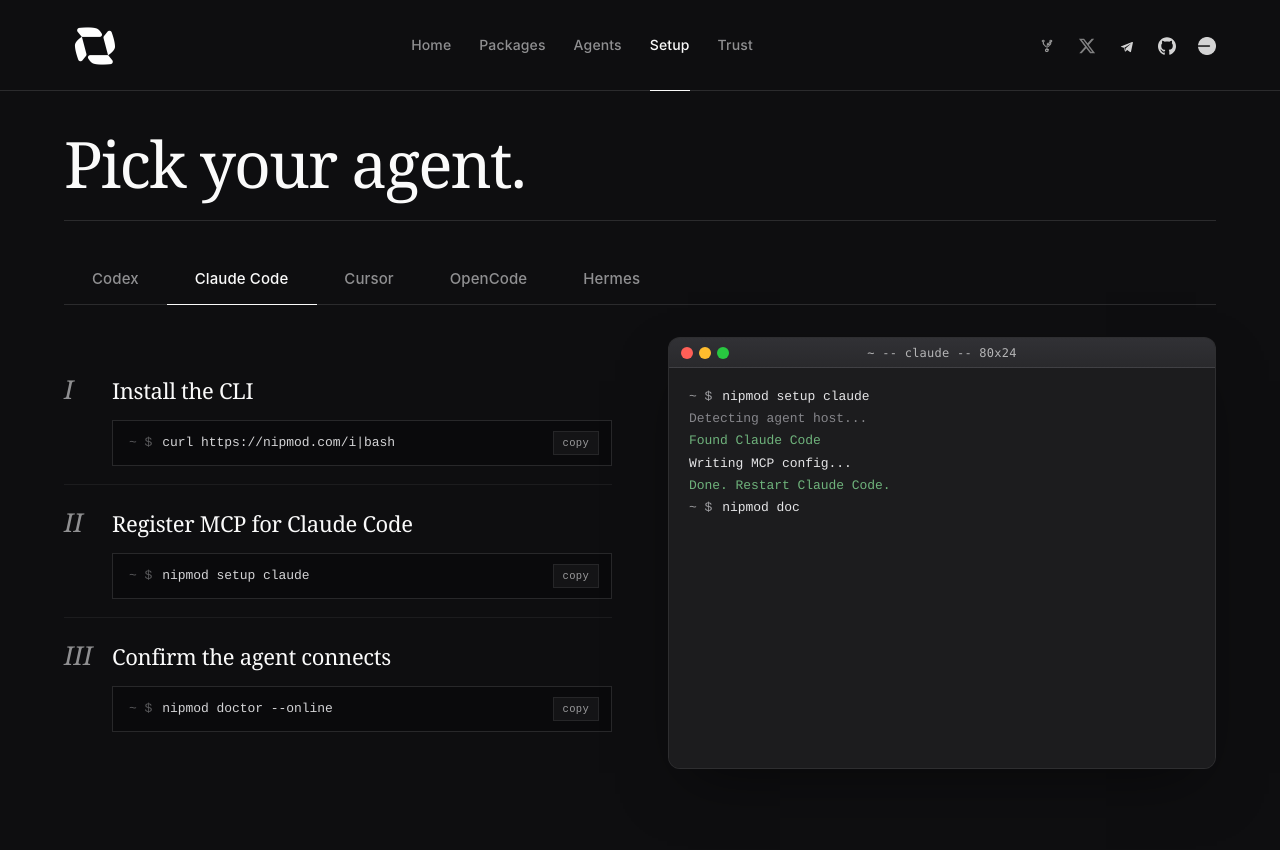
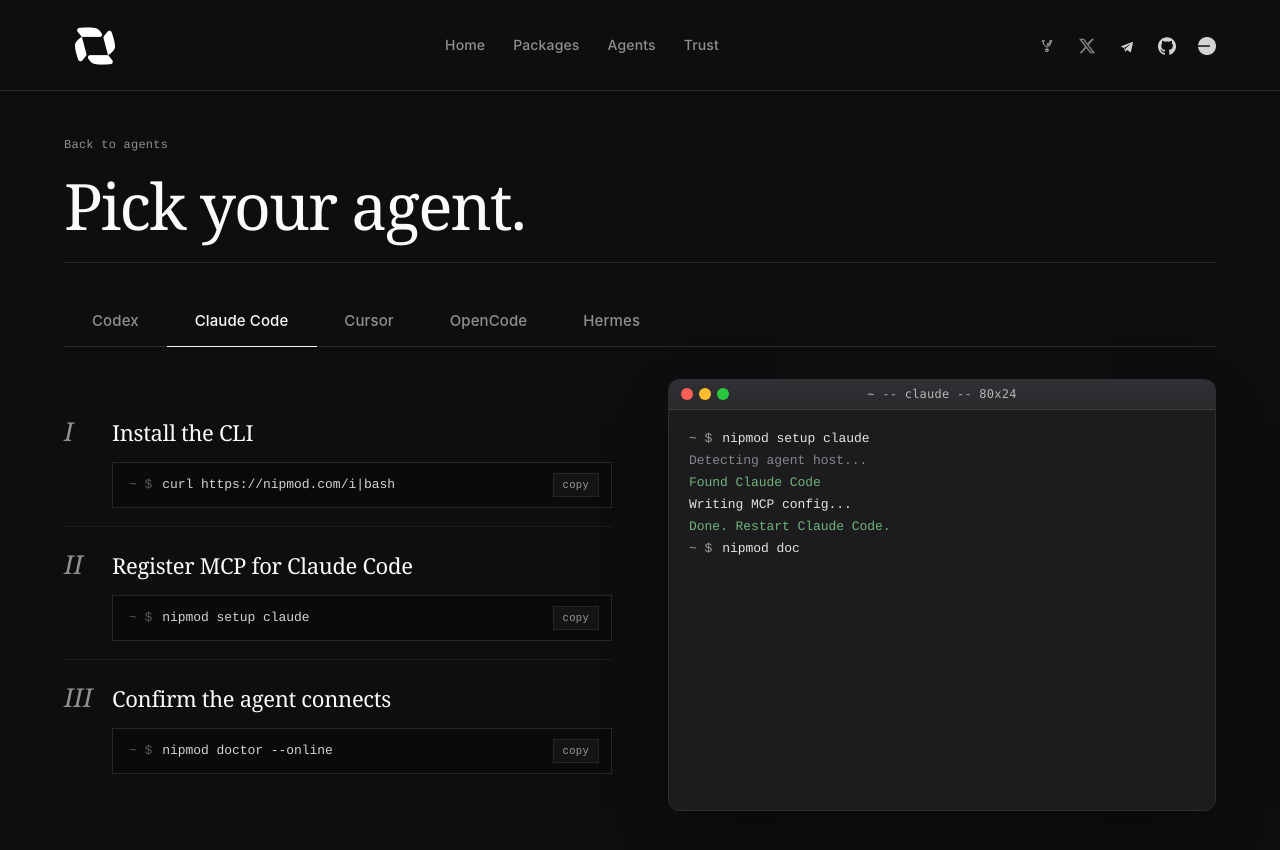
Before and after one commit to nipmod/nipmod, a Next.js app in the folder site/: page /setup in a window 1280 px wide. Shown: the top 850 px of the page. Built offline with nearby package versions, Linux system fonts and the light colour scheme.

Commit message:
Route setup through agents

```diff
--- a/site/app/setup/setup-view.tsx
+++ b/site/app/setup/setup-view.tsx
@@ -1,6 +1,7 @@
 "use client";
 
 import { useEffect, useMemo, useRef, useState, type CSSProperties } from "react";
+import Link from "next/link";
 import { useSearchParams } from "next/navigation";
 import { AnimatedTerminal, type TerminalStep } from "../editorial-terminal";
 
@@ -94,6 +95,22 @@
       }}
     >
       <section style={{ paddingBottom: 24, borderBottom: `1px solid ${tokens.border}` }}>
+        <Link
+          href="/agents"
+          style={{
+            alignItems: "center",
+            color: tokens.muted,
+            display: "inline-flex",
+            fontFamily: tokens.mono,
+            fontSize: 12,
+            gap: 8,
+            letterSpacing: "0.02em",
+            marginBottom: 18,
+            textDecoration: "none"
+          }}
+        >
+          Back to agents
+        </Link>
         <h1
           style={{
             fontFamily: tokens.serif,
--- a/site/app/site-header.tsx
+++ b/site/app/site-header.tsx
@@ -10,7 +10,6 @@
   { href: "/", label: "Home", match: (path: string) => path === "/" },
   { href: "/packages", label: "Packages", match: (path: string) => path.startsWith("/packages") },
   { href: "/agents", label: "Agents", match: (path: string) => path.startsWith("/agents") },
-  { href: "/setup", label: "Setup", match: (path: string) => path.startsWith("/setup") },
   { href: "/trust", label: "Trust", match: (path: string) => path.startsWith("/trust") }
 ];
 
```
